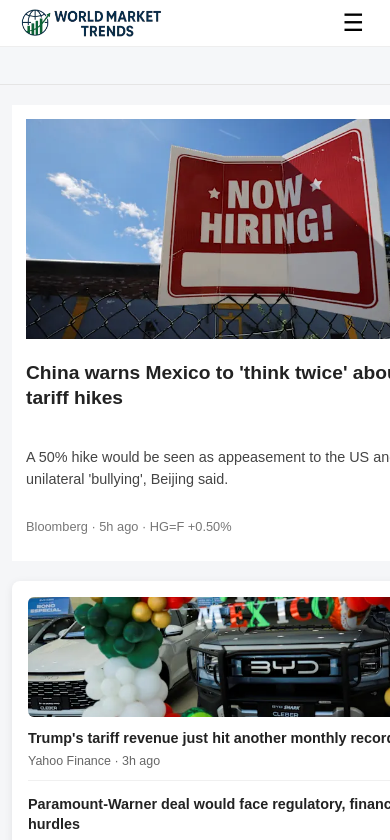
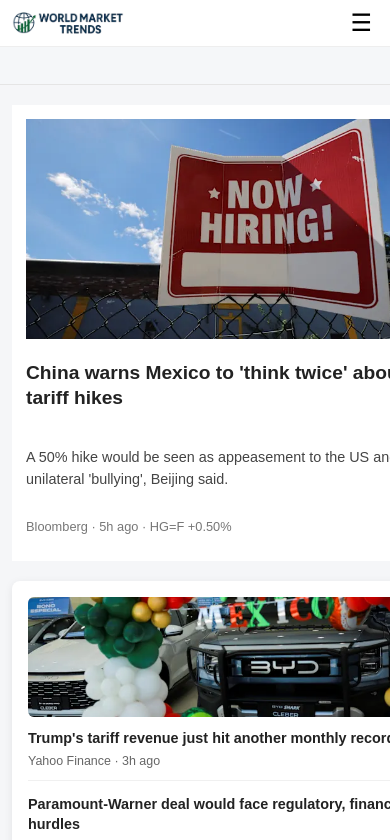
Before and after one commit to filemyrtiofficial-stack/markettrend-frontend, a React (Vite) app: page / in a window 390 px wide. Shown: the top 840 px of the page. Built offline with nearby package versions, Linux system fonts and the light colour scheme.

Commit message:
Update Navbar.css

```diff
--- a/src/components/Style/Navbar.css
+++ b/src/components/Style/Navbar.css
@@ -2,6 +2,8 @@
   background: #fff;
   border-bottom: 1px solid #e5e5e5;
   font-family: Arial, sans-serif;
+  position: relative;
+  z-index: 100;
 }
 
 /* -------- First Row -------- */
@@ -9,7 +11,7 @@
   display: flex;
   align-items: center;
   padding: 8px 20px;
-  flex-wrap: wrap; /* allow 2 rows if needed */
+  flex-wrap: wrap; /* allow wrap if space is tight */
 }
 
 .brand {
@@ -53,7 +55,7 @@
   display: flex;
   align-items: center;
   gap: 12px;
-  margin-left: 20px; /* keeps spacing from links */
+  margin-left: 20px;
 }
 .icon-btn {
   background: none;
@@ -166,19 +168,31 @@
 }
 
 /* ---------- Responsive ---------- */
+
+/* Tablet */
 @media (max-width: 900px) {
+  .navbar-inner {
+    padding: 8px 12px;
+  }
+  .logo-img {
+    height: 22px;
+  }
+  .brand-text {
+    font-size: 16px;
+  }
   .nav-links,
   .nav-links-2 {
     display: none;
   }
 }
 
+/* Mobile */
 @media (max-width: 768px) {
-  /* First row */
   .hamburger {
     display: block;
     margin-left: auto;
   }
+
   .nav-actions {
     display: none;
   }
@@ -187,19 +201,36 @@
   .nav-links {
     display: none;
     flex-direction: column;
+    gap: 12px;
     position: absolute;
-    top: 60px;
+    top: 56px;
     left: 0;
     right: 0;
     background: #fff;
-    padding: 10px;
-    border-top: 1px solid #ccc;
+    padding: 16px;
+    border-top: 1px solid #ddd;
     z-index: 1000;
   }
   .nav-links.open {
     display: flex;
   }
+
   .nav-links-2 {
     display: none;
   }
+
+  /* Dropdown menu becomes stacked */
+  .dropdown-menu {
+    position: static;
+    transform: none;
+    opacity: 1;
+    visibility: visible;
+    display: flex;
+    flex-direction: column;
+    gap: 12px;
+    min-width: auto;
+    padding: 16px;
+    border: none;
+    box-shadow: none;
+  }
 }
```
